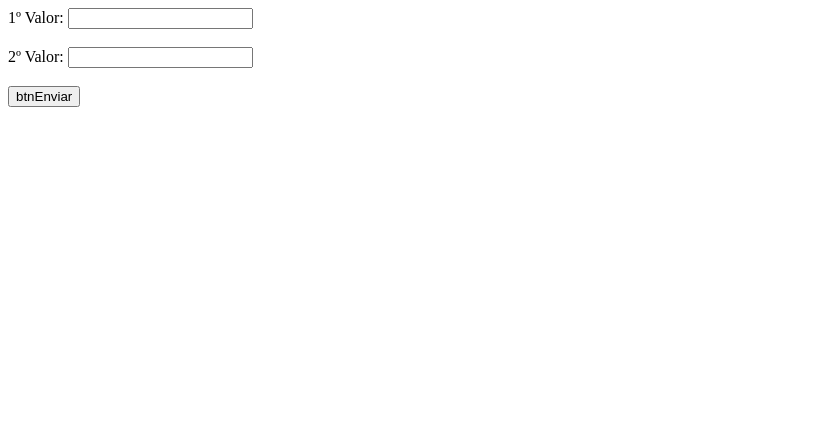
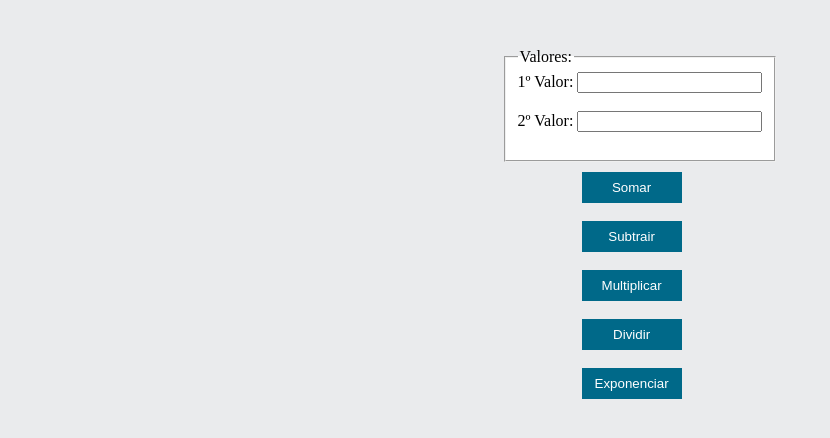
Before and after one commit to icpereiradoprado/PHP-OO, a PHP site: page / in a window 1280 px wide. Shown: the top 438 px of the page, without its empty margins (0-830 px from the left). Run offline with PHP 8.4, Linux system fonts and the light colour scheme.

Commit message:
Exercício Operação - Finalizado

```diff
--- a/index.php
+++ b/index.php
@@ -5,14 +5,51 @@
     <meta name="viewport" content="width=device-width, initial-scale=1.0">
     <meta http-equiv="X-UA-Compatible" content="ie=edge">
     <title>Operações</title>
+    <style>
+        body{
+            background-color: #EAEBED;
+        }
+        fieldset{
+            margin-top: 40px;
+            margin-bottom: 10px;
+            background-color: white;
+        }
+        .container{
+            display: flex;
+            flex-direction: column;
+            align-items: center;
+        }
+        .opcoes{
+            margin-left: 80px;
+            width: 100px;
+            padding: 8px;
+            border: none;
+            background-color: #006989;
+            color: white;
+            font-family: arial;
+        }
+        .opcoes:hover{
+            background-color: #01546d;
+        }
+    </style>
 </head>
 <body>
+    <div class="container">
         <form action="teste.php" method="post">
+            <fieldset>
+                <legend>Valores:</legend>
                 <label for="valor1">1º Valor: </label>
                 <input type="number" name="valor1" id="valor1" value=""><br><br>
                 <label for="valor1">2º Valor: </label>
                 <input type="number" name="valor2" id="valor2" value=""><br><br>
-        <input type="submit" value="btnEnviar" value="Enviar">
+            </fieldset>
+
+            <input type="submit" name="somar" class="opcoes" value="Somar"><br><br>
+            <input type="submit" name="subtrair" class="opcoes" value="Subtrair"><br><br>
+            <input type="submit" name="multiplicar" class="opcoes" value="Multiplicar"><br><br>
+            <input type="submit" name="dividir" class="opcoes" value="Dividir"><br><br>
+            <input type="submit" name="exponenciar" class="opcoes" value="Exponenciar"><br><br>
         </form>
+    </div>
 </body>
 </html>
```
Also changed, not shown: teste.php (+78 -17 lines). Lines whose indentation alone changed are shown as unchanged.
